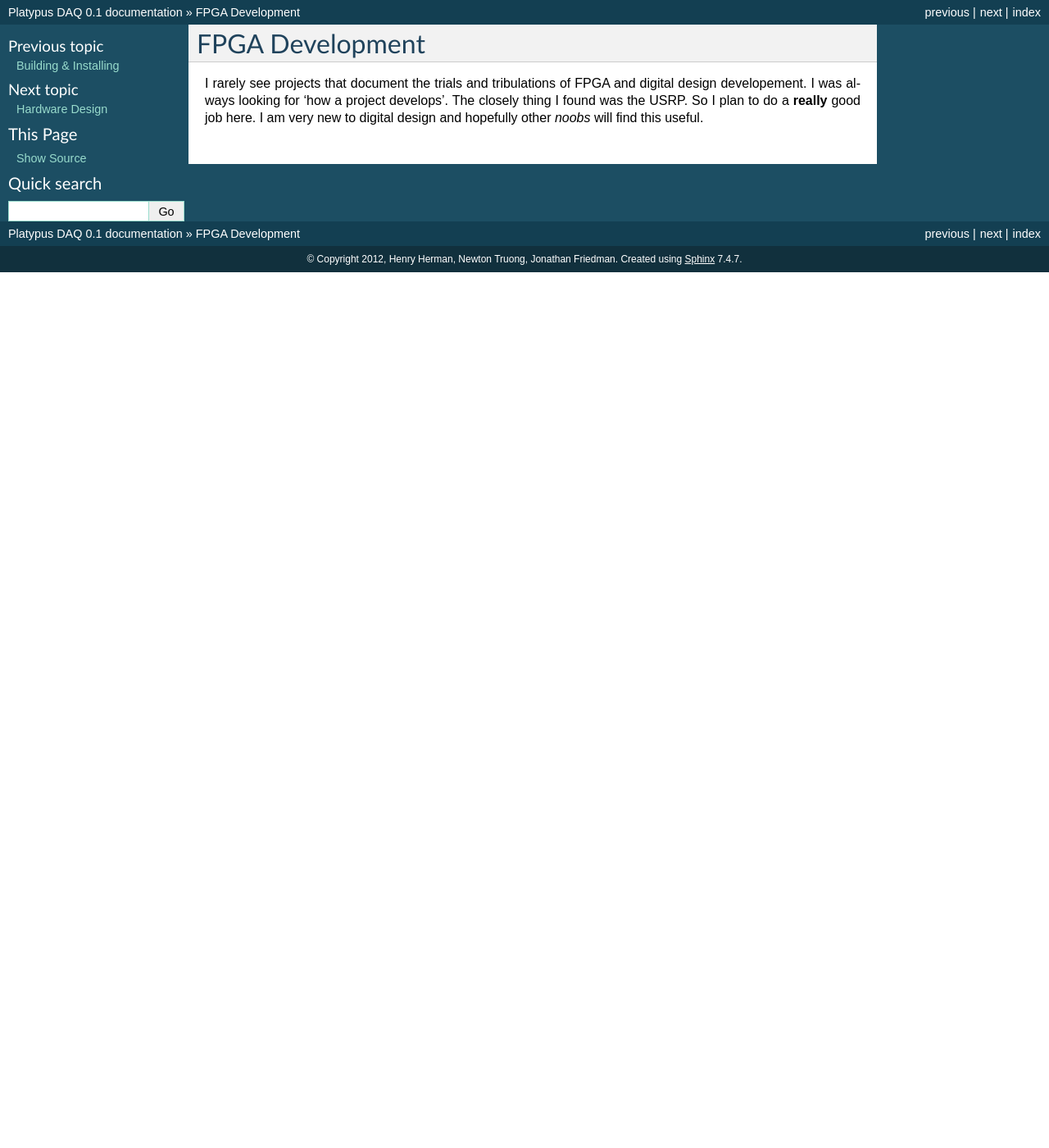
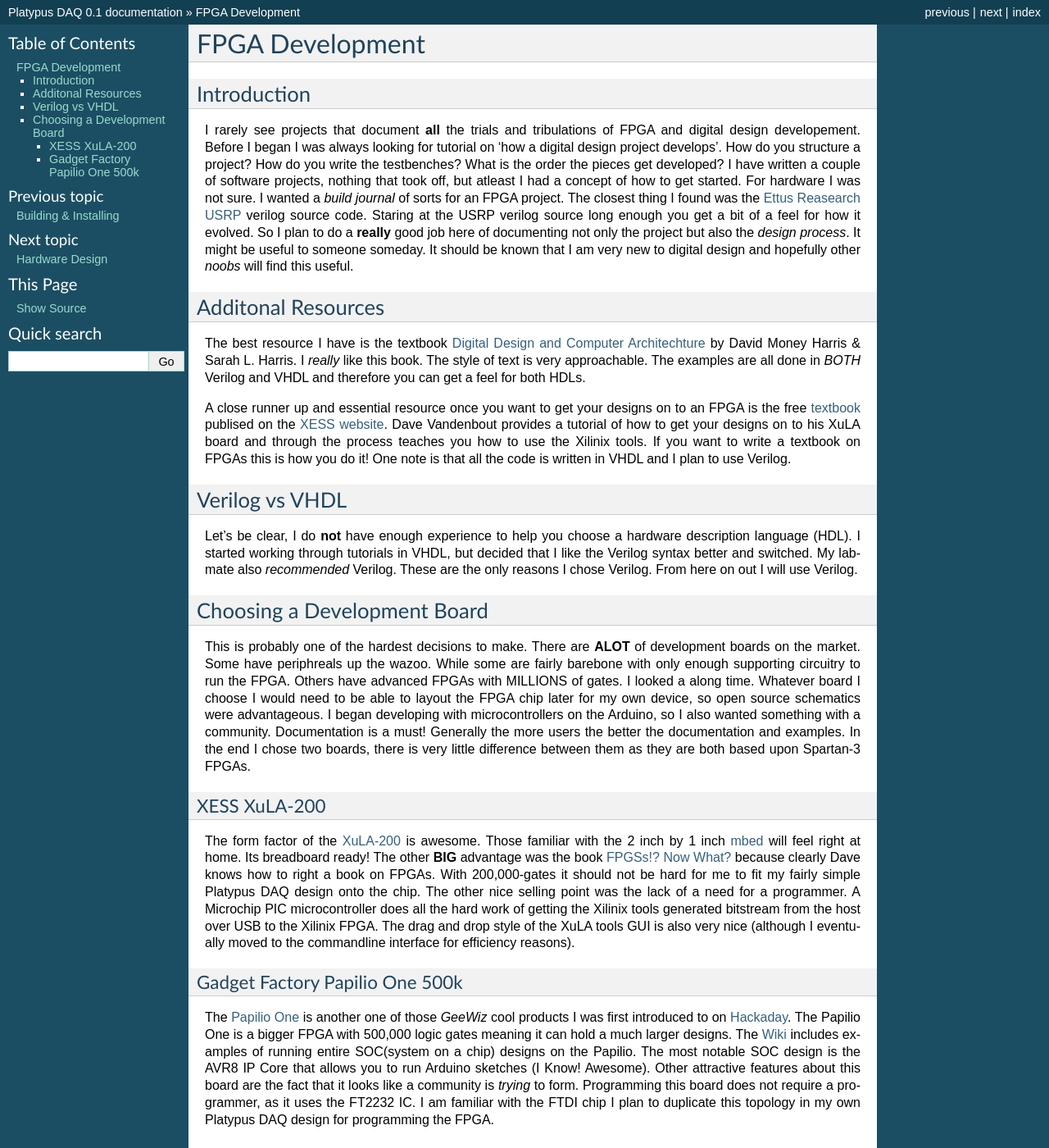
Before and after one commit to henryeherman/Platypus, a Sphinx documentation site: the page built from doc/source/fpgadevelopment.rst, in a window 1280 px wide and 1400 px high. Shown: the whole window at 82% size. Built offline with Sphinx 7.4.7, drawn with Linux system fonts in a browser that asks for light colours; pages that are not in the unit, such as notebooks, are missing from menus.

Commit message:
Fixed typos, added to FPGA dev section

```diff
--- a/doc/source/conf.py
+++ b/doc/source/conf.py
@@ -25,7 +25,7 @@
 
 # Add any Sphinx extension module names here, as strings. They can be extensions
 # coming with Sphinx (named 'sphinx.ext.*') or your custom ones.
-extensions = ['sphinx.ext.autodoc', 'sphinx.ext.mathjax']
+extensions = ['sphinx.ext.autodoc', 'sphinx.ext.mathjax', 'sphinx.ext.todo']
 
 # Add any paths that contain templates here, relative to this directory.
 templates_path = ['_templates']
--- a/doc/source/fpgadevelopment.rst
+++ b/doc/source/fpgadevelopment.rst
@@ -1,4 +1,65 @@
 FPGA Development
 ================
 
-I rarely see projects that document the trials and tribulations of FPGA and digital design developement.  I was always looking for 'how a project develops'.  The closely thing I found was the USRP.  So I plan to do a **really** good job here.  I am very new to digital design and hopefully other *noobs* will find this useful.
+Introduction
+------------
+I rarely see projects that document **all** the trials and tribulations of FPGA and digital design developement.
+Before I began I was always looking for tutorial on 'how a digital design project develops'.
+How do you structure a project?
+How do you write the testbenches?
+What is the order the pieces get developed?
+I have written a couple of software projects, nothing that took off, but atleast I had a concept of how to get started.
+For hardware I was not sure.
+I wanted a *build journal* of sorts for an FPGA project.
+The closest thing I found was the `Ettus Reasearch USRP <https://github.com/EttusResearch/UHD-Mirror>`_ verilog source code.
+Staring at the USRP verilog source long enough you get a bit of a feel for how it evolved.
+So I plan to do a **really** good job here of documenting not only the project but also the *design process*.
+It might be useful to someone someday.
+It should be known that I am very new to digital design and hopefully other *noobs* will find this useful.
+
+Additonal Resources
+-------------------
+The best resource I have is the textbook `Digital Design and Computer Architechture <http://textbooks.elsevier.com/9780123704979>`_ by David Money Harris & Sarah L. Harris.
+I *really* like this book.
+The style of text is very approachable.
+The examples are all done in *BOTH* Verilog and VHDL and therefore you can get a feel for both HDLs.
+
+A close runner up and essential resource once you want to get your designs on to an FPGA is the free `textbook <http://www.xess.com/appnotes/FpgasNowWhatBook.pdf>`_ publised on the `XESS website <http://www.xess.com/index.php>`_.  Dave Vandenbout provides a tutorial of how to get your designs on to his XuLA board and through the process teaches you how to use the Xilinix tools.  If  you want to write a textbook on FPGAs this is how you do it!  One note is that all the code is written in VHDL and I plan to use Verilog.
+
+Verilog vs VHDL
+---------------
+Let's be clear, I do **not** have enough experience to help you choose a hardware description language (HDL).
+I started working through tutorials in VHDL, but decided that I like the Verilog syntax better and switched.
+My labmate also *recommended* Verilog. These are the only reasons I chose Verilog.  From here on out I will use Verilog.
+
+Choosing a Development Board
+----------------------------
+This is probably one of the hardest decisions to make.
+There are **ALOT** of development boards on the market.
+Some have periphreals up the wazoo.
+While some are fairly barebone with only enough supporting circuitry to run the FPGA.
+Others have advanced FPGAs with MILLIONS of gates. I looked a along time.
+Whatever board I choose I would need to be able to layout the FPGA chip later for my own device, so open source schematics were advantageous.
+I began developing with microcontrollers on the Arduino, so I also wanted something with a community.  Documentation is a must!
+Generally the more users the better the documentation and examples.
+In the end I chose two boards, there is very little difference between them as they are both based upon Spartan-3 FPGAs.
+
+XESS XuLA-200
+~~~~~~~~~~~~~
+The form factor of the `XuLA-200 <http://www.xess.com/prods/prod048.php>`_ is awesome.
+Those familiar with the 2 inch by 1 inch `mbed <http://mbed.org/>`_ will feel right at home. Its breadboard ready!
+The other **BIG** advantage was the book `FPGSs!? Now What? <http://www.xess.com/appnotes/FpgasNowWhatBook.pdf>`_ because clearly Dave knows how to right a book on FPGAs.
+With 200,000-gates it should not be hard for me to fit my fairly simple Platypus DAQ design onto the chip.
+The other nice selling point was the lack of a need for a programmer.
+A Microchip PIC microcontroller does all the hard work of getting the Xilinix tools generated bitstream from the host over USB to the Xilinix FPGA.
+The drag and drop style of the XuLA tools GUI is also very nice (although I eventually moved to the commandline interface for efficiency reasons).
+
+Gadget Factory Papilio One 500k
+~~~~~~~~~~~~~~~~~~~~~~~~~~~~~~~
+The `Papilio One <http://www.gadgetfactory.net/papilio/>`_ is another one of those *GeeWiz* cool products I was first introduced to on `Hackaday <http://hackaday.com/>`_.
+The Papilio One is a bigger FPGA with 500,000 logic gates meaning it can hold a much larger designs.
+The `Wiki <http://www.gadgetfactory.net/papilio-wiki/>`_ includes examples of running entire SOC(system on a chip) designs on the Papilio.
+The most notable SOC design is the AVR8 IP Core that allows you to run Arduino sketches (I Know! Awesome).
+Other attractive features about this board are the fact that it looks like a community is *trying* to form.
+Programming this board does not require a programmer, as it uses the FT2232 IC.
+I am familiar with the FTDI chip I plan to duplicate this topology in my own Platypus DAQ design for programming the FPGA.
```
Also changed, not shown: doc/source/buildinst.rst (+6 -2 lines), doc/source/index.rst (+5 -6 lines), doc/source/purpose.rst (+7 -2 lines).
